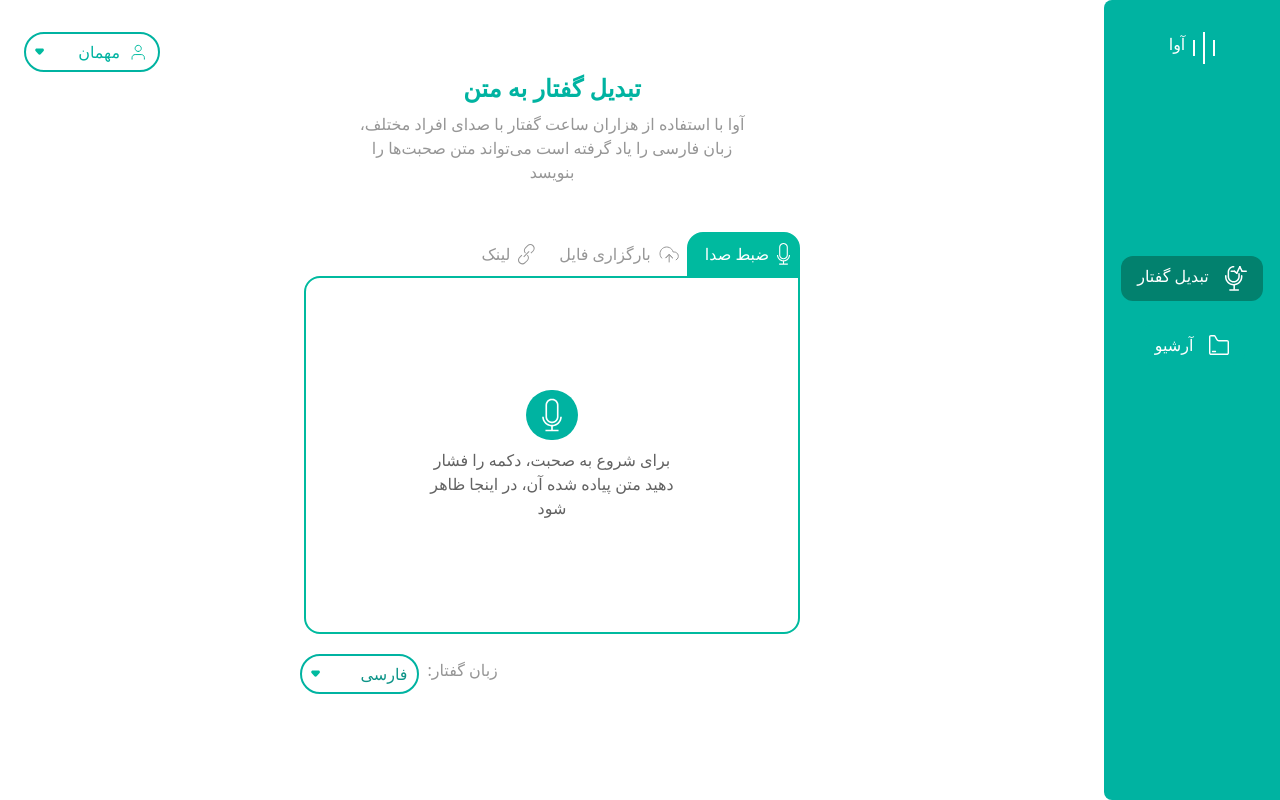
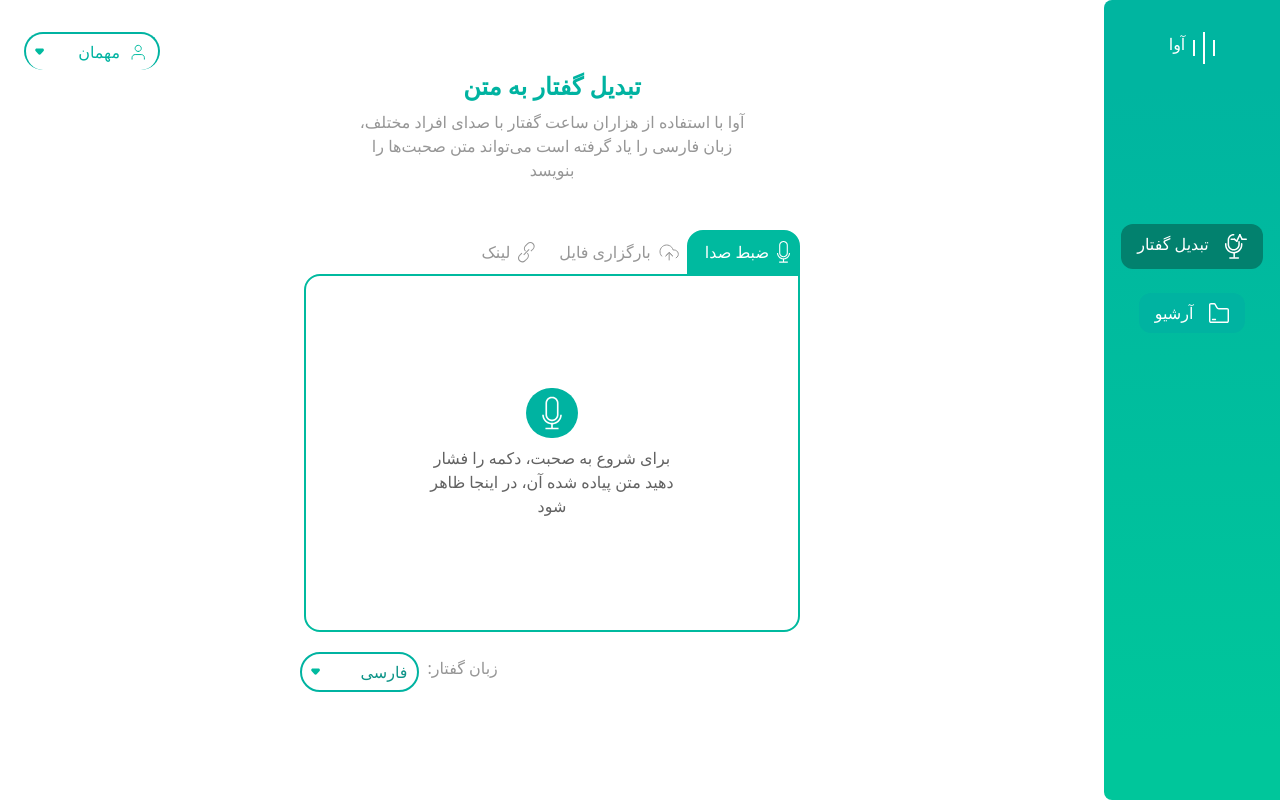
Before and after one commit to amirhoprogrammer/front-project-roshan, a React (Vite) app: page / in a window 1280 px wide. Built offline with nearby package versions, Linux system fonts and the light colour scheme.

Commit message:
last edit for guest

```diff
--- a/src/App.jsx
+++ b/src/App.jsx
@@ -10,6 +10,7 @@ import TimeText from "./feathersOfUpload/TimeText";
 import BasicText from "./feathersOfUpload/BasicText";
 import Audio from "./feathersOfUpload/Audio";
 import ItemArchive from "./Archive/ItemArchive";
+import CustomSelect from "./feathers/CustomSelect";
 import "./App.css";
 import { Route, Routes } from "react-router-dom";
 
@@ -27,6 +28,7 @@ function App() {
       <Route path="/basictext" element={<BasicText />} />
       <Route path="/audio" element={<Audio />} />
       <Route path="/itemarchive" element={<ItemArchive />} />
+      <Route path="/guest1" element={<CustomSelect />} />
     </Routes>
   );
 }
--- a/src/feathers/Guest.jsx
+++ b/src/feathers/Guest.jsx
@@ -74,16 +74,18 @@ function Guest() {
       ),
     },
   ];
+  const [selectedOption, setSelectedOption] = useState(options[0]);
   const customStyles = {
     control: (provided, state) => ({
       ...provided,
       border: "2px solid #00b3a1",
+      borderBottom: "none",
       direction: "rtl",
       borderRadius: "20px",
       padding: "0px",
       backgroundColor: "white",
-      boxShadow: state.isFocused ? "0 0 0 0 #0d9488" : "none", // تغییر سایه وقتی فوکوس می‌شه
-      borderColor: state.isFocused ? "#0d9488" : "#14b8a6", // تغییر رنگ مرزی
+      boxShadow: state.isFocused ? "0 0 0 0 #0d9488" : "none", // change the show if is focus
+      borderColor: state.isFocused ? "#0d9488" : "#14b8a6", // change the bordercolor
       borderBottomLeftRadius: state.isFocused ? "0px" : "20px",
       borderBottomRightRadius: state.isFocused ? "0px" : "20px",
       "&:hover": {
@@ -92,15 +94,23 @@ function Guest() {
     }),
     menu: (provided) => ({
       ...provided,
+      border: "2px solid #00b3a1",
+      borderTop: "none",
+      borderTopLeftRadius: "none",
+      borderTopRightRadius: "none",
       borderBottomLeftRadius: "20px",
       borderBottomRightRadius: "20px",
-      marginTop: "0px",
+      margin: "0px",
+      padding: "0px",
     }),
     option: (provided, state) => ({
       ...provided,
+      width: "min-width",
+      margin: "0 10px",
+      borderTop: "2px solid #00b3a1",
       backgroundColor: "white",
       color: state.isSelected ? "white" : "#0d9488",
-      borderRadius: "20px",
+      //borderRadius: "20px",
       "&:hover": {
         backgroundColor: "#e0f2f1",
       },
@@ -127,16 +137,21 @@ function Guest() {
       </svg>
     ),
   };
-
+  /*const customOptionLabel = ({ label }) => (
+    <div style={{ borderBottom: "2px solid #0d9488", padding: "5px 5px 5px 5px" }}>{label}</div>
+  );*/
   return (
     <Select
-      options={options}
+      value={selectedOption}
+      options={options.filter((opt) => opt.value !== selectedOption.value)}
       defaultValue={options[0]}
-      className="basic-select mx-6 w-34 "
+      className="mx-6 w-34 "
       classNamePrefix="select"
       styles={customStyles}
       components={flashComponents}
+      onChange={setSelectedOption}
     />
   );
 }
+//formatOptionLabel={customOptionLabel}
 export default Guest;
--- a/src/feathers/Language.jsx
+++ b/src/feathers/Language.jsx
@@ -8,12 +8,13 @@ function Language() {
     control: (provided, state) => ({
       ...provided,
       border: "2px solid #00b3a1",
+      borderBottom: state.isFocused ? "none" : "2px solid #00b3a1",
       direction: "rtl",
       borderRadius: "20px",
       padding: "0px",
       backgroundColor: "white",
-      boxShadow: state.isFocused ? "0 0 0 0 #0d9488" : "none", // تغییر سایه وقتی فوکوس می‌شه
-      borderColor: state.isFocused ? "#0d9488" : "#14b8a6", // تغییر رنگ مرزی
+      boxShadow: state.isFocused ? "0 0 0 0 #0d9488" : "none", // change the show if is focus
+      borderColor: state.isFocused ? "#0d9488" : "#14b8a6", // change the bordercolor
       borderBottomLeftRadius: state.isFocused ? "0px" : "20px",
       borderBottomRightRadius: state.isFocused ? "0px" : "20px",
       "&:hover": {
@@ -22,15 +23,24 @@ function Language() {
     }),
     menu: (provided) => ({
       ...provided,
+      border: "2px solid #00b3a1",
+      borderTop: "none",
+      borderTopLeftRadius: "none",
+      borderTopRightRadius: "none",
       borderBottomLeftRadius: "20px",
       borderBottomRightRadius: "20px",
       marginTop: "0px",
     }),
     option: (provided, state) => ({
       ...provided,
+      width: "min-width",
+      margin: "0 10px",
+      borderTop: "2px solid #00b3a1",
       backgroundColor: "white",
-      color: state.isSelected ? "white" : "#0d9488",
-      borderRadius: "20px",
+      color: "#0d9488",
+      //color: state.isSelected ? "white" : "#0d9488",
+      //borderRadius: "20px",
+      direction: "rtl",
       "&:hover": {
         backgroundColor: "#e0f2f1",
       },
--- a/src/feathersOfUpload/UploadHome.jsx
+++ b/src/feathersOfUpload/UploadHome.jsx
@@ -47,7 +47,7 @@ function UploadHome() {
           </svg>
         </button>
         <button
-          className={`flex flex-row-reverse mx-2 my-2 py-2 ${activeTab === 1 ? "border-b-1" : ""}`}
+          className={`flex flex-row-reverse mx-2 my-2 py-2 ${activeTab === 1 ? "border-b-2" : ""}`}
           style={{ direction: "rtl" }}
           onClick={() => setActiveTab(1)}
         >
--- a/src/pages/Home.jsx
+++ b/src/pages/Home.jsx
@@ -1,8 +1,6 @@
 import ChangeTheVoice from "./ChangeTheVoice";
 import Archive from "./Archive";
 import React, { useEffect, useState } from "react";
-//style={{ backgroundColor: `${activeButton === 0 ? "#02816e" : "00B3A1"}` }}
-//style={{ backgroundColor: `${activeButton === 1 ? "#02816e" : "00B3A1"}` }}
 function Home() {
   const [activeButton, setActiveButton] = useState(0);
   return (
@@ -12,10 +10,10 @@ function Home() {
         {activeButton === 1 && <Archive />}
       </div>
       <div
-        className="w-44 text-white p-4 flex flex-col items-center rounded-l-lg"
-        style={{ backgroundColor: "#00B3A1" }}
+        className="w-44 text-white p-4 flex flex-col items-center rounded-l-lg "
+        style={{ background: "linear-gradient(178.67deg, #00B5A0 11%, #00C69B 92.51%)" }}
       >
-        <div className="mb-48 mt-4 flex">
+        <div className="mb-40 mt-4 flex">
           <h3 className="mx-1">آوا</h3>
           <div className="h-4 w-0.5 bg-white my-2 mx-1"></div>
           <div className="h-8 w-0.5 bg-white mx-1 "></div>
```
Also changed, not shown: src/App.css (+0 -11 lines).
